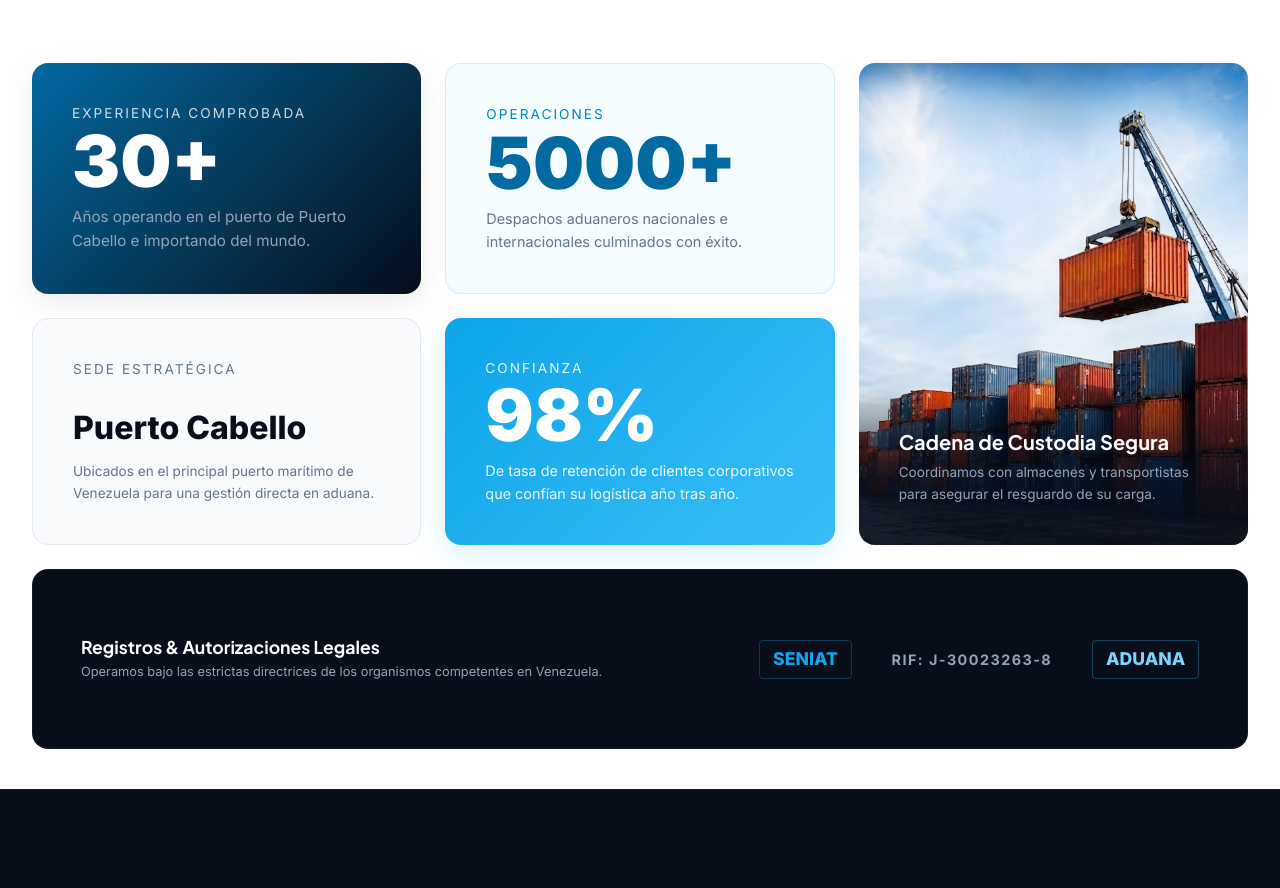
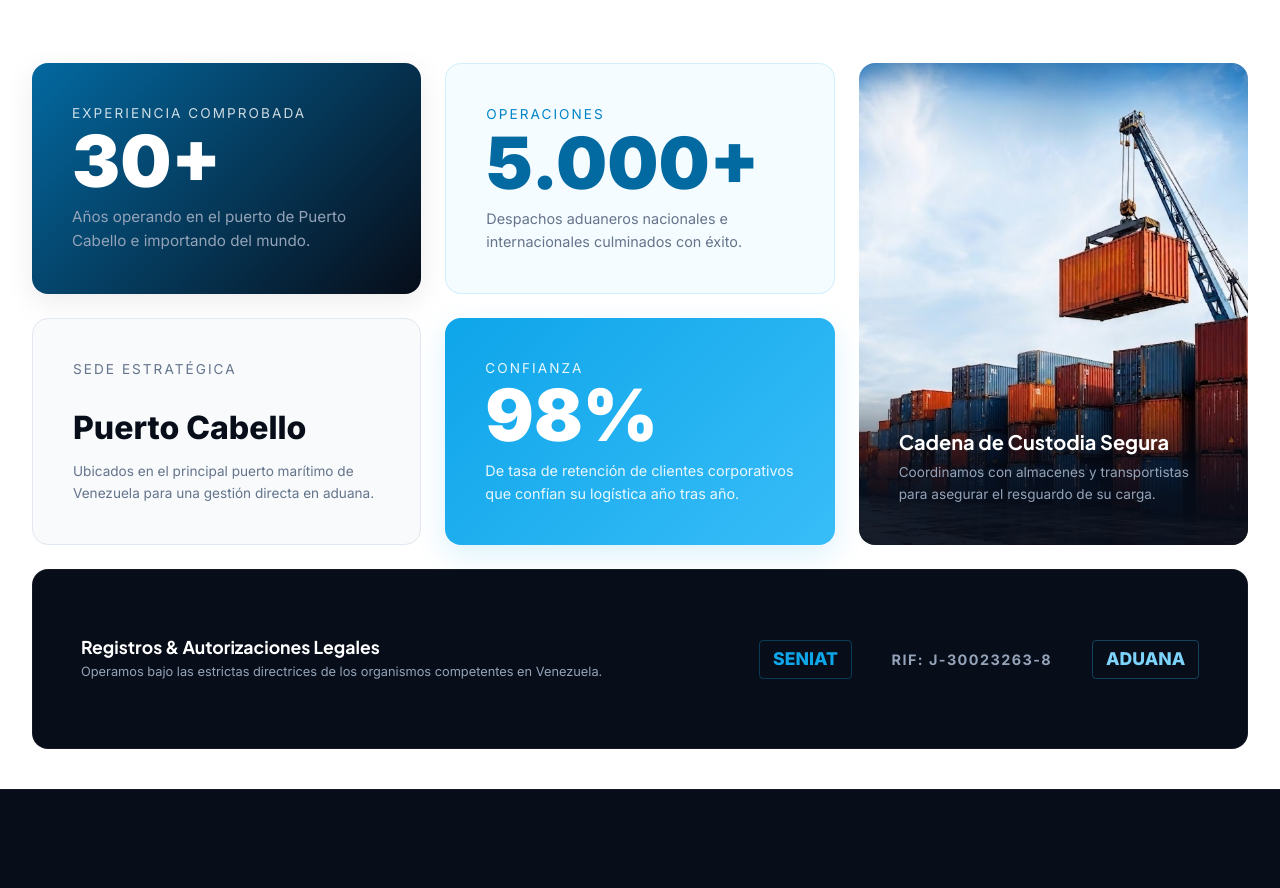
Before and after one commit to soportetecmassivocreativo-bit/TICA-web, a Next.js app: page / in a window 1280 px wide. Shown: the part 1580-2468 px from the top of the page. Built offline with nearby package versions, Linux system fonts and the light colour scheme.

Commit message:
Add animated count-up counters to Stats section (30+, 5000+, 98%)

```diff
--- a/src/components/Stats.tsx
+++ b/src/components/Stats.tsx
@@ -1,6 +1,68 @@
+"use client";
+
 import Image from "next/image";
+import { useEffect, useRef, useState } from "react";
 
+// ── Animated counter hook ──────────────────────────────────────────────────
+function useCountUp(target: number, duration = 1800, started = false) {
+  const [count, setCount] = useState(0);
+
+  useEffect(() => {
+    if (!started) return;
+    let startTime: number | null = null;
+    const step = (timestamp: number) => {
+      if (!startTime) startTime = timestamp;
+      const progress = Math.min((timestamp - startTime) / duration, 1);
+      // ease-out cubic
+      const eased = 1 - Math.pow(1 - progress, 3);
+      setCount(Math.floor(eased * target));
+      if (progress < 1) requestAnimationFrame(step);
+    };
+    requestAnimationFrame(step);
+  }, [started, target, duration]);
+
+  return count;
+}
+
+// ── Animated stat display ──────────────────────────────────────────────────
+function AnimatedStat({
+  target,
+  suffix,
+  started,
+  style,
+}: {
+  target: number;
+  suffix: string;
+  started: boolean;
+  style?: React.CSSProperties;
+}) {
+  const count = useCountUp(target, 1800, started);
+  return (
+    <div style={style}>
+      {count.toLocaleString("es-VE")}
+      {suffix}
+    </div>
+  );
+}
+
+// ── Main component ─────────────────────────────────────────────────────────
 export default function Stats() {
+  const sectionRef = useRef<HTMLDivElement>(null);
+  const [started, setStarted] = useState(false);
+
+  useEffect(() => {
+    const observer = new IntersectionObserver(
+      ([entry]) => {
+        if (entry.isIntersecting && !started) {
+          setStarted(true);
+        }
+      },
+      { threshold: 0.3 }
+    );
+    if (sectionRef.current) observer.observe(sectionRef.current);
+    return () => observer.disconnect();
+  }, [started]);
+
   const marqueeItems = [
     "Importaciones",
     "Exportaciones",
@@ -16,6 +78,7 @@ export default function Stats() {
     <>
       <section
         id="stats"
+        ref={sectionRef}
         style={{
           padding: "2.5rem 0",
           backgroundColor: "var(--white)",
@@ -88,15 +151,16 @@ export default function Stats() {
                 Experiencia Comprobada
               </div>
               <div>
-                <div
+                <AnimatedStat
+                  target={30}
+                  suffix="+"
+                  started={started}
                   style={{
                     fontSize: "4.5rem",
                     fontWeight: 900,
                     lineHeight: 1,
                   }}
-                >
-                  30+
-                </div>
+                />
                 <p
                   style={{
                     fontSize: "0.95rem",
@@ -134,16 +198,17 @@ export default function Stats() {
                 Operaciones
               </div>
               <div>
-                <div
+                <AnimatedStat
+                  target={5000}
+                  suffix="+"
+                  started={started}
                   style={{
                     fontSize: "4.5rem",
                     fontWeight: 900,
                     lineHeight: 1,
                     color: "var(--primary-deeper)",
                   }}
-                >
-                  5000+
-                </div>
+                />
                 <p
                   style={{
                     fontSize: "0.9rem",
@@ -278,15 +343,16 @@ export default function Stats() {
                 Confianza
               </div>
               <div>
-                <div
+                <AnimatedStat
+                  target={98}
+                  suffix="%"
+                  started={started}
                   style={{
                     fontSize: "4.5rem",
                     fontWeight: 900,
                     lineHeight: 1,
                   }}
-                >
-                  98%
-                </div>
+                />
                 <p
                   style={{
                     fontSize: "0.9rem",
```
